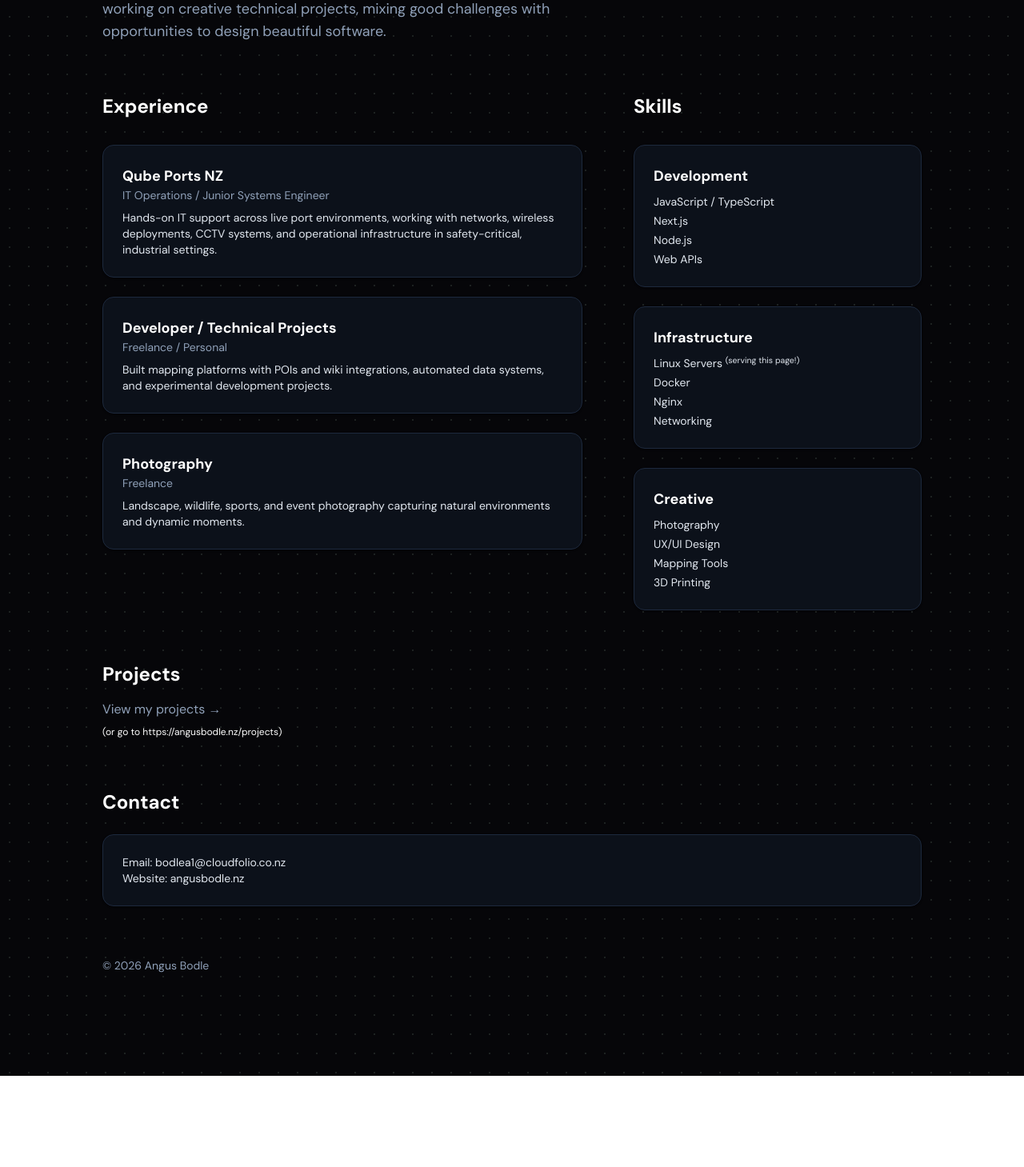
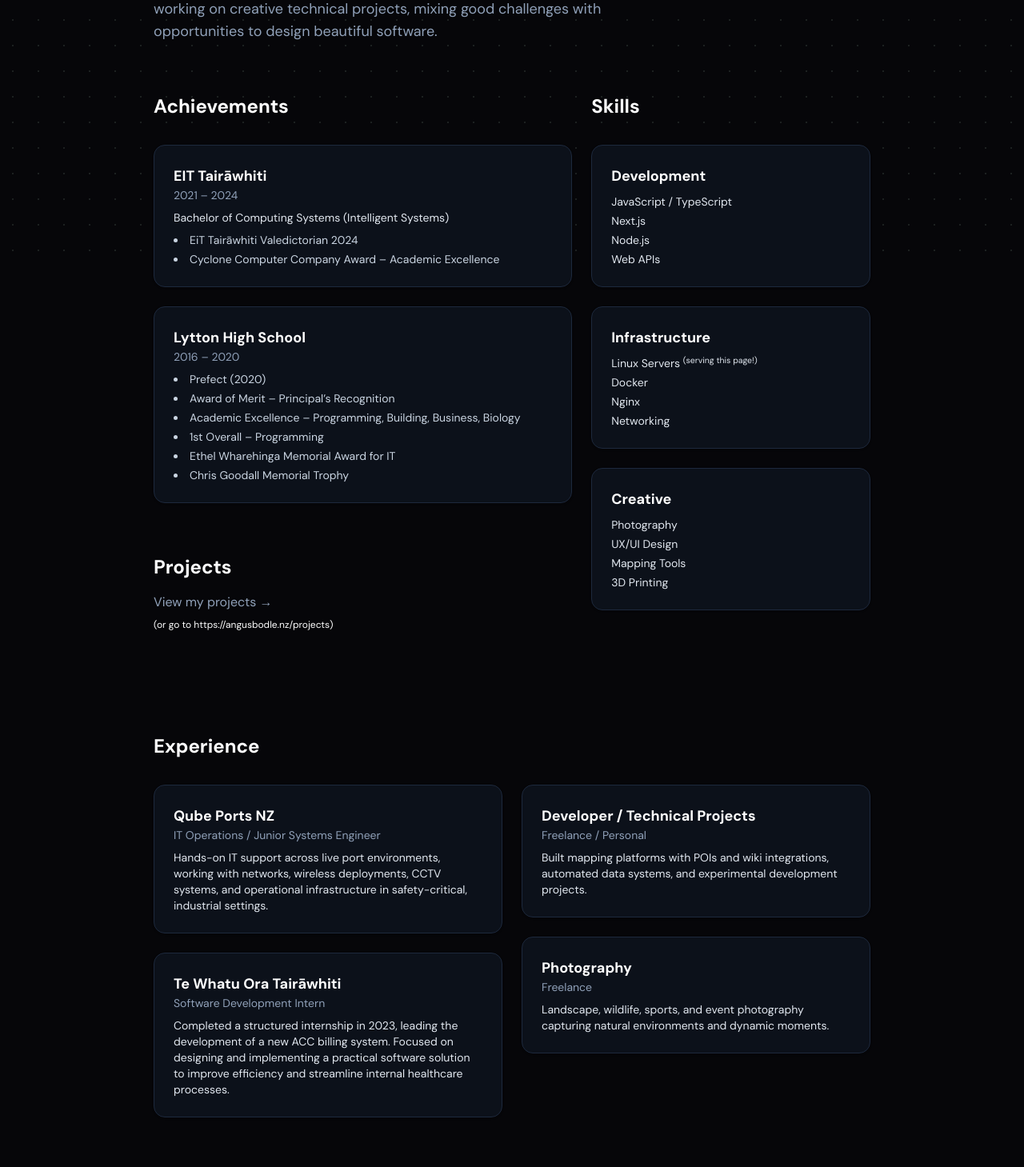
Before and after one commit to Angusb111/dev-site, a Next.js app: page /cv in a window 1280 px wide. Shown: the part 471-1930 px from the top of the page at 80% size. Before the commit the page ends 1816 px from the top, so only its background shows below. Built offline with nearby package versions, Linux system fonts and the light colour scheme.

Commit message:
cv Updates

```diff
--- a/app/cv/page.tsx
+++ b/app/cv/page.tsx
@@ -5,23 +5,16 @@ export default function CV() {
     <div className="text-white relative flex min-h-screen items-center justify-center font-sans bg-[#060609]">
 
         <div
-        className="absolute inset-0 opacity-40
+        className="fixed inset-0 opacity-40
         bg-[radial-gradient(#92ac97_0.3px,transparent_1px)]
-        [background-size:24px_24px]"
+        [background-size:32px_32px]"
         />
 
-        <main className="relative flex min-h-screen w-full max-w-6xl flex-col md:py-32 md:px-16 px-6 sm:items-start">
+        <main className="relative flex min-h-screen w-full max-w-5xl flex-col md:py-32 md:px-16 px-6 sm:items-start">
 
         {/* Header */}
         <div className="flex flex-row w-full gap-5 items-center justify-between mb-16">
-          <Image
-            className="w-44"
-            src="/logo.png"
-            alt="My Logo"
-            width={400}
-            height={400}
-            priority
-          />
+
           <h1 className="text-7xl font-bold">Angus Bodle</h1>
           <div className="relative w-48 h-48">
             <div className="absolute bottom-[6px] left-0 w-48 z-20 mask-clip-border ">
@@ -50,53 +43,57 @@ export default function CV() {
           </p>
         </section>
 
-        <section className="flex flex-row gap-16">
+        <section className="flex flex-row gap-6 w-full">
 
-          {/* Experience */}
-          <section className="w-5/8 mb-16">
-            <h3 className="text-2xl font-semibold mb-8">Experience</h3>
+          {/* Qualifications */}
+          <section className="w-3/5 mb-16">
+            <h3 className="text-2xl font-semibold mb-8">Achievements</h3>
 
             <div className="space-y-6">
 
               <div className="bg-[#0c111a] border-slate-800 rounded-xl p-6 border shadow-sm">
-                <h4 className="font-semibold text-lg">Qube Ports NZ</h4>
-                <p className="text-sm text-slate-400 mb-2">IT Operations / Junior Systems Engineer</p>
-                <p className="text-slate-200 text-sm">
-                  Hands-on IT support across live port environments, working with networks, wireless deployments,
-                  CCTV systems, and operational infrastructure in safety-critical, industrial settings.
+                <h4 className="font-semibold text-lg">EIT Tairāwhiti</h4>
+                <p className="text-sm text-slate-400 mb-2">2021 – 2024</p>
+                <p className="text-slate-200 text-sm mb-2">
+                  Bachelor of Computing Systems (Intelligent Systems)
                 </p>
+                <ul className="text-slate-300 text-sm list-disc list-inside space-y-1">
+                  <li>EiT Tairāwhiti Valedictorian 2024</li>
+                  <li>Cyclone Computer Company Award – Academic Excellence</li>
+                </ul>
               </div>
 
               <div className="bg-[#0c111a] border-slate-800 rounded-xl p-6 border shadow-sm">
-                <h4 className="font-semibold text-lg">
-                  Developer / Technical Projects
-                </h4>
-                <p className="text-sm text-slate-400 mb-2">
-                  Freelance / Personal
-                </p>
-                <p className="text-slate-200 text-sm">
-                  Built mapping platforms with POIs and wiki integrations,
-                  automated data systems, and experimental development projects.
-                </p>
-              </div>
-
-              <div className="bg-[#0c111a] border-slate-800 rounded-xl p-6 border shadow-sm">
-                <h4 className="font-semibold text-lg">
-                  Photography
-                </h4>
-                <p className="text-sm text-slate-400 mb-2">
-                  Freelance
-                </p>
-                <p className="text-slate-200 text-sm">
-                  Landscape, wildlife, sports, and event photography capturing
-                  natural environments and dynamic moments.
-                </p>
+                <h4 className="font-semibold text-lg">Lytton High School</h4>
+                <p className="text-sm text-slate-400 mb-2">2016 – 2020</p>
+                <ul className="text-slate-300 text-sm list-disc list-inside space-y-1">
+                  <li>Prefect (2020)</li>
+                  <li>Award of Merit – Principal’s Recognition</li>
+                  <li>Academic Excellence – Programming, Building, Business, Biology</li>
+                  <li>1st Overall – Programming</li>
+                  <li>Ethel Wharehinga Memorial Award for IT</li>
+                  <li>Chris Goodall Memorial Trophy</li>
+                </ul>
               </div>
 
             </div>
+            {/* Projects link */}
+            <section className="mb-16 mt-16">
+              <h3 className="text-2xl font-semibold mb-4">Projects</h3>
+              <a
+                href="/projects"
+                className="text-slate-400 hover:underline"
+              >
+                View my projects →
+              </a>
+              <br/><sub>(or go to https://angusbodle.nz/projects)</sub>
+            </section>
           </section>
+
+
+
           {/* Skills */}
-          <section className="w-3/8 mb-16">
+          <section className="w-2/5 mb-16">
             <h3 className="text-2xl font-semibold mb-8">Skills</h3>
 
             <div className="grid md:grid-rows-3 gap-6">
@@ -130,25 +127,70 @@ export default function CV() {
                   <li>3D Printing</li>
                 </ul>
               </div>
-
             </div>
           </section>
 
+
         </section>
 
+          {/* Experience */}
+          <section className="w-full mb-16">
+            <h3 className="text-2xl font-semibold mb-8">Experience</h3>
+            <div className="flex flex-row gap-6">
+              <div className="space-y-6 w-1/2">
+
+                <div className="bg-[#0c111a] border-slate-800 rounded-xl p-6 border shadow-sm">
+                  <h4 className="font-semibold text-lg">Qube Ports NZ</h4>
+                  <p className="text-sm text-slate-400 mb-2">IT Operations / Junior Systems Engineer</p>
+                  <p className="text-slate-200 text-sm">
+                    Hands-on IT support across live port environments, working with networks, wireless deployments,
+                    CCTV systems, and operational infrastructure in safety-critical, industrial settings.
+                  </p>
+                </div>
 
 
-        {/* Projects link */}
-        <section className="mb-16">
-          <h3 className="text-2xl font-semibold mb-4">Projects</h3>
-          <a
-            href="/projects"
-            className="text-slate-400 hover:underline"
-          >
-            View my projects →
-          </a>
-          <br/><sub>(or go to https://angusbodle.nz/projects)</sub>
-        </section>
+                <div className="bg-[#0c111a] border-slate-800 rounded-xl p-6 border shadow-sm">
+                  <h4 className="font-semibold text-lg">Te Whatu Ora Tairāwhiti</h4>
+                  <p className="text-sm text-slate-400 mb-2">Software Development Intern</p>
+                  <p className="text-slate-200 text-sm">
+                    Completed a structured internship in 2023, leading the development of a new ACC billing system.
+                    Focused on designing and implementing a practical software solution to improve efficiency and
+                    streamline internal healthcare processes.
+                  </p>
+                </div>
+              </div>
+
+
+              <div className="space-y-6 w-1/2">
+                <div className="bg-[#0c111a] border-slate-800 rounded-xl p-6 border shadow-sm">
+                  <h4 className="font-semibold text-lg">
+                    Developer / Technical Projects
+                  </h4>
+                  <p className="text-sm text-slate-400 mb-2">
+                    Freelance / Personal
+                  </p>
+                  <p className="text-slate-200 text-sm">
+                    Built mapping platforms with POIs and wiki integrations,
+                    automated data systems, and experimental development projects.
+                  </p>
+                </div>
+
+                <div className="bg-[#0c111a] border-slate-800 rounded-xl p-6 border shadow-sm">
+                  <h4 className="font-semibold text-lg">
+                    Photography
+                  </h4>
+                  <p className="text-sm text-slate-400 mb-2">
+                    Freelance
+                  </p>
+                  <p className="text-slate-200 text-sm">
+                    Landscape, wildlife, sports, and event photography capturing
+                    natural environments and dynamic moments.
+                  </p>
+                </div>
+              </div>
+            </div>
+          </section>
+
 
         {/* Contact */}
         <section className="w-full mb-16">
@@ -166,7 +208,18 @@ export default function CV() {
 
         <footer className="text-sm text-slate-400">
           © 2026 Angus Bodle
+
         </footer>
+        <div className="w-full flex justify-center pt-24">
+          <Image
+              className="w-20"
+              src="/logo.png"
+              alt="My Logo"
+              width={400}
+              height={400}
+              priority
+            />
+        </div>
 
       </main>
     </div>
```
